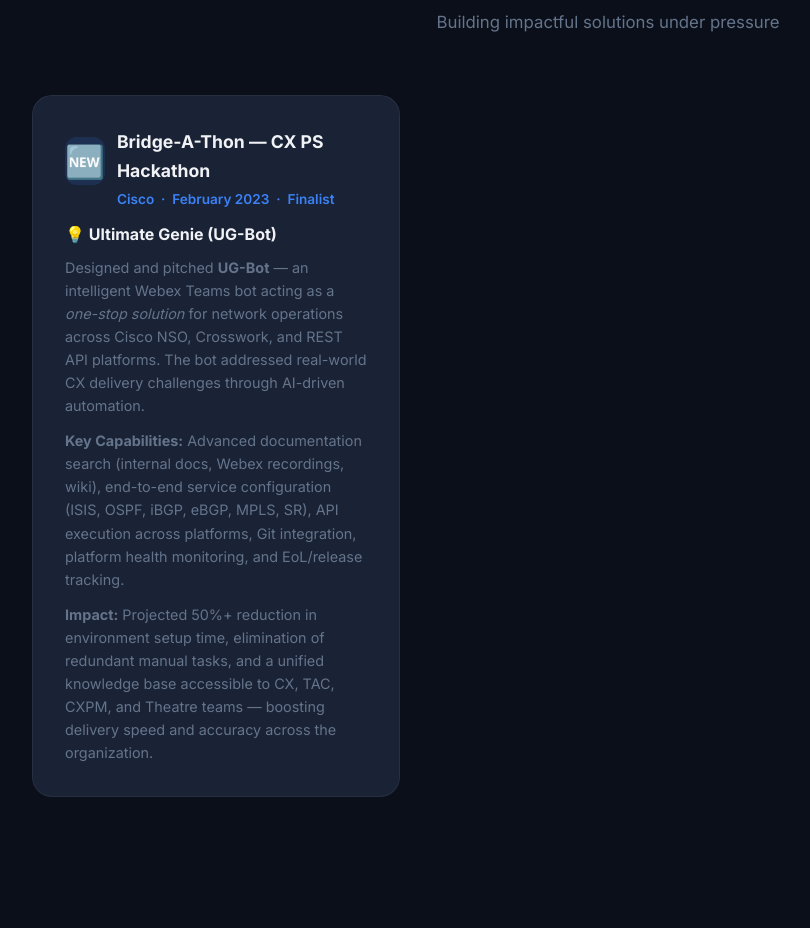
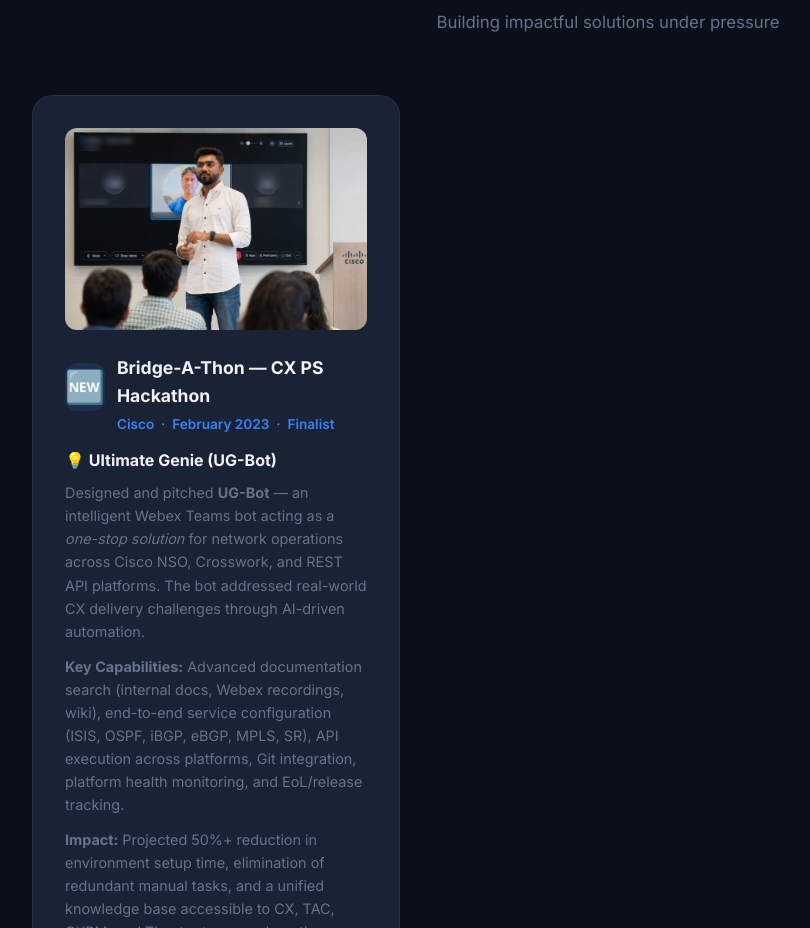
Before and after one commit to dhirajbhasme228/dhirajbhasme228.github.io, a plain HTML site: page index.html in a window 1280 px wide. Shown: the part 2550-3478 px from the top of the page, without its empty margins (32-842 px from the left). Drawn offline with Linux system fonts and the light colour scheme.

Commit message:
Add hackathon presenting photo to Bridge-A-Thon card
Co-authored-by: Cursor <cursoragent@cursor.com>

```diff
--- a/index.html
+++ b/index.html
@@ -161,6 +161,7 @@
         </div>
         <div class="ai-cards">
             <div class="ai-card reveal" style="max-width: 100%; width: 100%;">
+                <img src="assets/hackathon-presenting.jpg" alt="Dhiraj Bhasme presenting UG-Bot at Bridge-A-Thon, Cisco CX PS Hackathon" loading="lazy" style="width: 100%; border-radius: 12px; margin-bottom: 24px; display: block;">
                 <div style="display: flex; align-items: flex-start; gap: 20px; flex-wrap: wrap;">
                     <div style="flex: 1; min-width: 260px;">
                         <div style="display: flex; align-items: center; gap: 12px; margin-bottom: 12px;">
```
Also changed, not shown: assets/hackathon-presenting.jpg (added).
